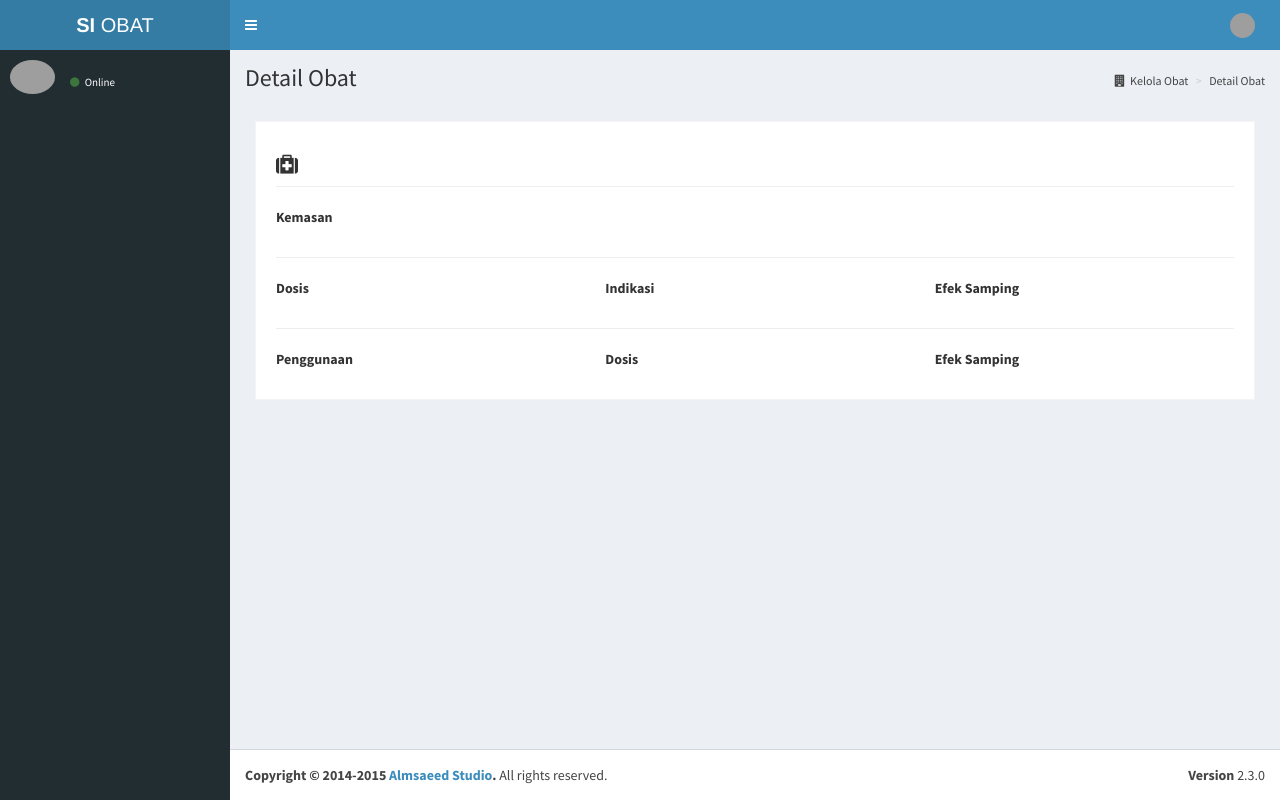
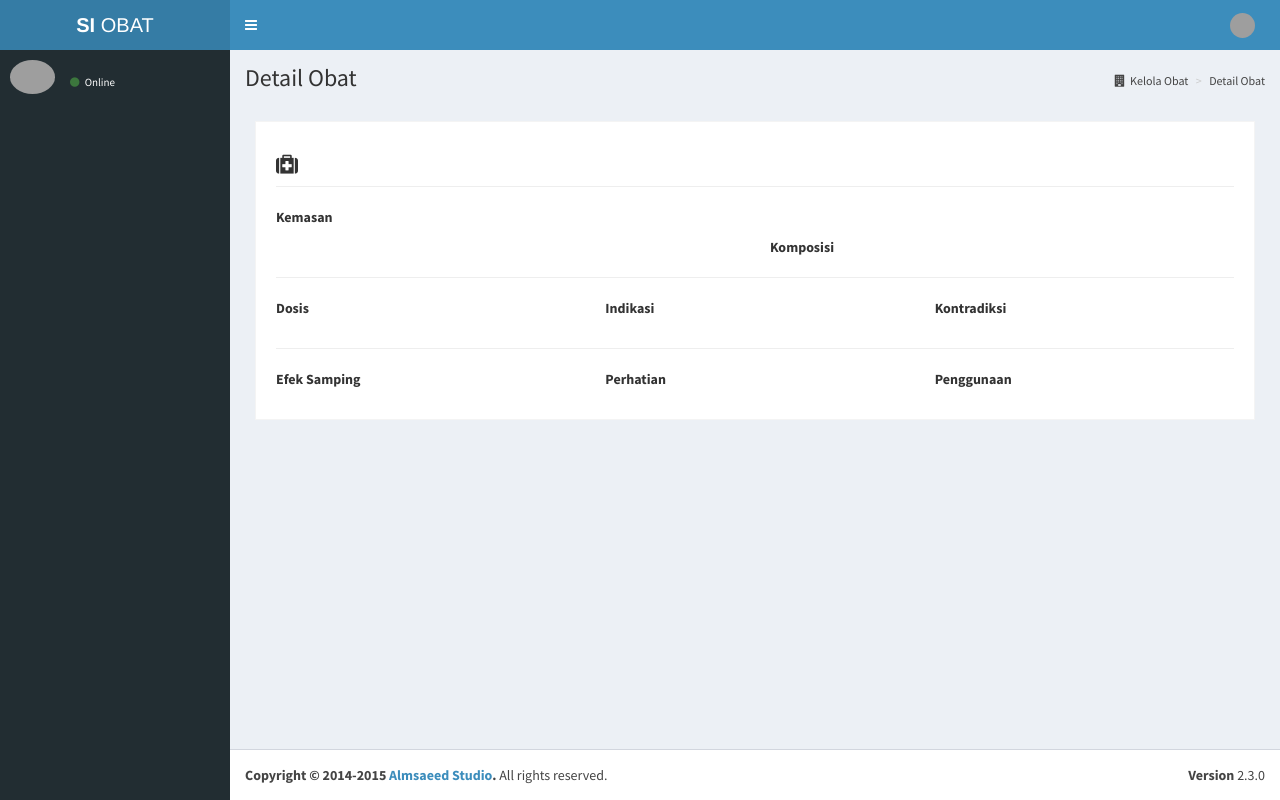
Before and after one commit to dedihartono/project7, a CodeIgniter app: page /siobat/index.php/kelola_obat/detail_obat/1 in a window 1280 px wide. Run offline with CodeIgniter, Linux system fonts and the light colour scheme; a user stored in the database is signed in; data comes from the database, SQL or seed files in the repository; both versions use the stored data as it was after the commit; data that the repository does not hold is empty; some libraries are stand-ins or nearby versions; grey boxes are pictures that could not be loaded.

Commit message:
Refactoring Kelola Obat

```diff
--- a/application/config/database.php
+++ b/application/config/database.php
@@ -76,9 +76,9 @@
 $db['default'] = array(
 	'dsn'	=> '',
 	'hostname' => 'sql12.freemysqlhosting.net', //sql12.freemysqlhosting.net
-	'username' => 'sql12203604', //sql12198920
-	'password' => 'm1hItiWyZJ', //MycZ39LHSc
-	'database' => 'sql12203604', //sql12198920
+	'username' => 'sql12203604', //sql12203604
+	'password' => 'm1hItiWyZJ', //m1hItiWyZJ
+	'database' => 'sql12203604', //sql12203604
 	'dbdriver' => 'mysqli',
 	'dbprefix' => '',
 	'pconnect' => FALSE,
--- a/application/controllers/Kelola_obat.php
+++ b/application/controllers/Kelola_obat.php
@@ -51,6 +51,7 @@
 			'perhatian'			=> $this->input->post('perhatian'),
 			'dosis'					=> $this->input->post('dosis'),
 			'kemasan'				=> $this->input->post('kemasan'),
+			'komposisi'			=> $this->input->post('komposisi'),
 		];
 		$this->m_obat->create_data($data);
 		$alert	= "<script>alert('Data Berhasil Disimpan!')</script>";
@@ -100,6 +101,7 @@
 			'perhatian'			=> $this->input->post('perhatian'),
 			'dosis'					=> $this->input->post('dosis'),
 			'kemasan'				=> $this->input->post('kemasan'),
+			'komposisi'			=> $this->input->post('komposisi'),
 		];
 		$id = $this->uri->segment('3');
 		$this->m_obat->update_data($id, $data);
--- a/application/views/obat/v_detail_obat.php
+++ b/application/views/obat/v_detail_obat.php
@@ -27,9 +27,13 @@
             <?php echo $obat->kemasan;?>
           </p>
           <p><strong><?php echo $obat->obat_nama;?></strong></p>
-          <p>
-            <?php echo $obat->pengertian;?>
-          </p>
+      </div>
+      <div class="col-md-6">
+        <?php echo $obat->pengertian;?>
+      </div>
+      <div class="col-md-6">
+        <strong>Komposisi</strong><br>
+        <?php echo $obat->komposisi;?>
       </div>
     </div>
     <hr>
@@ -48,9 +52,10 @@
       </div><!-- /.col -->
       <div class="col-sm-4 invoice-col">
         <p>
-          <strong>Efek Samping</strong><br>
-          <?php echo $obat->efek_samping;?>
+          <strong>Kontradiksi</strong><br>
+          <?php echo $obat->kontradiksi;?>
         </p>
+
       </div>
       <!-- /.col -->
     </div><!-- /.row -->
@@ -58,20 +63,20 @@
     <div class="row invoice-info">
       <div class="col-sm-4 invoice-col">
         <p>
-          <strong>Penggunaan</strong><br>
-          <?php echo $obat->penggunaan;?>
+          <strong>Efek Samping</strong><br>
+          <?php echo $obat->efek_samping;?>
         </p>
       </div><!-- /.col -->
       <div class="col-sm-4 invoice-col">
         <p>
-          <strong>Dosis</strong><br>
-          <?php echo $obat->indikasi;?>
+          <strong>Perhatian</strong><br>
+          <?php echo $obat->perhatian;?>
         </p>
       </div><!-- /.col -->
       <div class="col-sm-4 invoice-col">
         <p>
-          <strong>Efek Samping</strong><br>
-          <?php echo $obat->efek_samping;?>
+          <strong>Penggunaan</strong><br>
+          <?php echo $obat->penggunaan;?>
         </p>
       </div>
       <!-- /.col -->
--- a/application/views/obat/v_edit.php
+++ b/application/views/obat/v_edit.php
@@ -35,6 +35,10 @@
                     <label for="dosis">Pengertian</label>
                     <textarea class="form-control ckeditor" name="pengertian"><?php echo $obat->pengertian;?></textarea>
                   </div>
+                  <div class="form-group">
+                    <label for="komposisi">Komposisi</label>
+                    <textarea class="form-control ckeditor" name="komposisi"><?php echo $obat->komposisi;?></textarea>
+                  </div>
                 </div><!-- /.box-body -->
             </div><!-- /.box -->
           </div><!--/.col (left) -->
@@ -58,6 +62,7 @@
                     <label for="kontradiksi">Kontradiksi</label>
                     <textarea class="form-control ckeditor" name="kontradiksi"><?php echo $obat->kontradiksi;?></textarea>
                   </div>
+
                 </div><!-- /.box-body -->
             </div><!-- /.box -->
           </div><!--/.col (left) -->
--- a/application/views/obat/v_tambah.php
+++ b/application/views/obat/v_tambah.php
@@ -32,8 +32,12 @@
                     <input type="text" class="form-control" name="kemasan" placeholder="Kemasan Obat">
                   </div>
                   <div class="form-group">
-                    <label for="dosis">Pengertian</label>
+                    <label for="pengertian">Pengertian</label>
                     <textarea class="form-control ckeditor" name="pengertian"></textarea>
+                  </div>
+                  <div class="form-group">
+                    <label for="komposisi">Komposisi</label>
+                    <textarea class="form-control ckeditor" name="komposisi"></textarea>
                   </div>
                 </div><!-- /.box-body -->
             </div><!-- /.box -->
--- a/application/views/template_admin.php
+++ b/application/views/template_admin.php
@@ -166,6 +166,26 @@
           language:"id",
       });
 
+        $(function () {
+          $("#table").DataTable({
+            "language": {
+              "url": "<?php echo base_url('assets/plugins/datatables/lang/indonesia_lang.json')?>"
+            },
+            "paging": true,
+            "lengthChange": true,
+            "searching": true,
+            "ordering": true,
+            "info": true,
+            "autoWidth": false,
+            "columnDefs": [
+  		        {
+  		            "targets": [ 3 ], //first and four column / numbering column
+  		            "orderable": false, //set not orderable
+  		        },
+	          ],
+          });
+        });
+
       function hapus() {
 
         var conf=confirm("Apakah data ini ingin dihapus ?");
```
Also changed, not shown: siobat.sql (+28 -20 lines).
